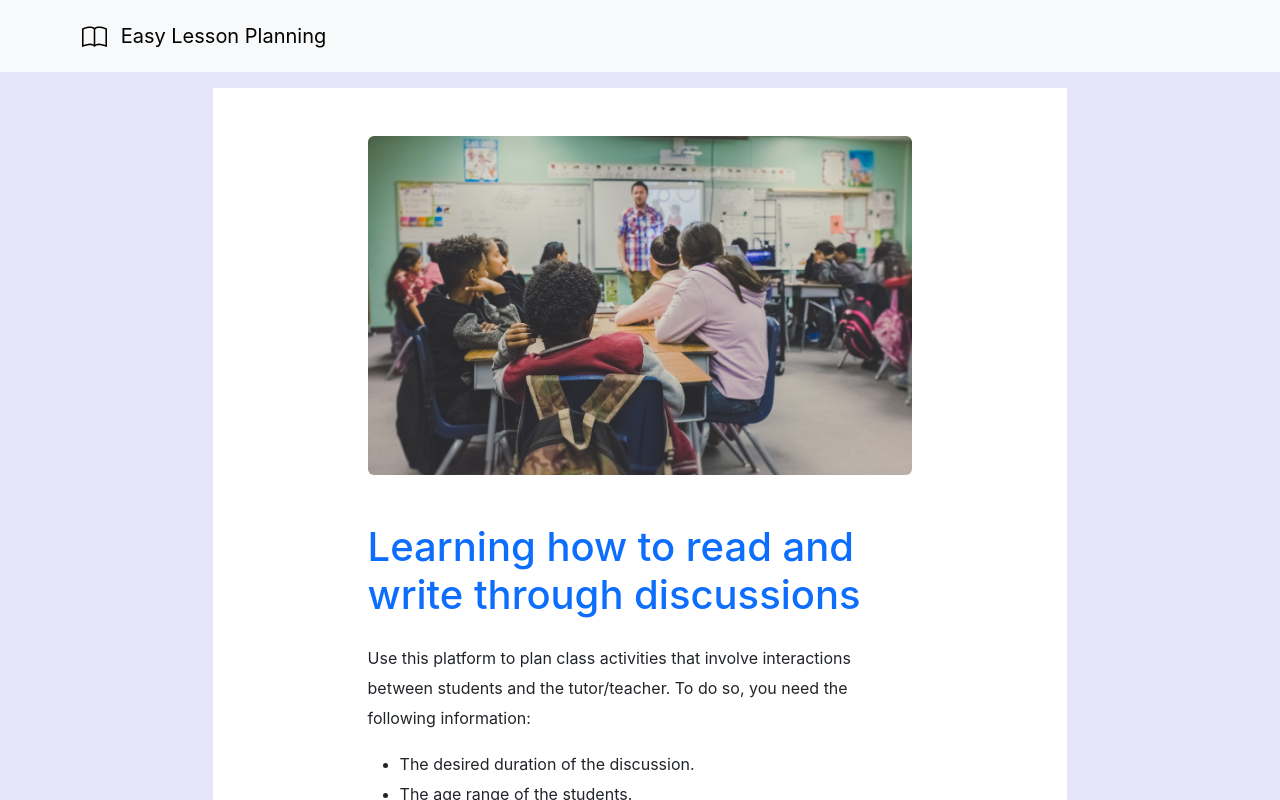
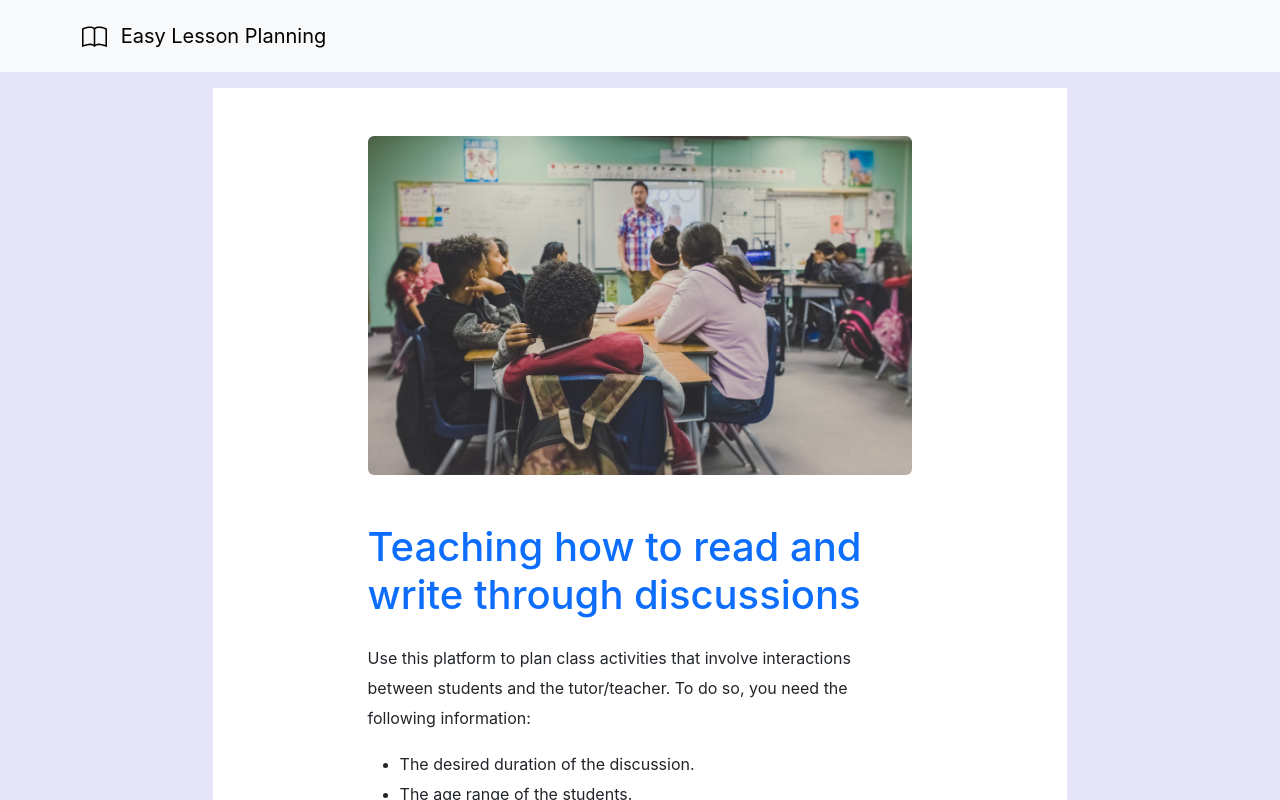
Before and after one commit to Isabela-Ferrer/my-app-rep-1-copia, a React (Create React App) app: page / in a window 1280 px wide. Shown: the top 800 px of the page. Built offline with nearby package versions, Linux system fonts and the light colour scheme.

Commit message:
other detail

```diff
--- a/src/Body.js
+++ b/src/Body.js
@@ -9,7 +9,7 @@ function Body() {
           <img src={image}  alt="classroom" className="img-fluid rounded" />
         </div>
         <div className="col-8 mt-5 mb-md-0 text-start mx-auto">
-          <h1 className="text-primary mb-4">Learning how to read and write through discussions</h1>
+          <h1 className="text-primary mb-4">Teaching how to read and write through discussions</h1>
           <p style={{lineHeight: "30px"}}>
           Use this platform to plan class activities that involve interactions between students and the tutor/teacher. To do so, you need the following information:</p>
           <ul style={{lineHeight: "30px"}}>
```
